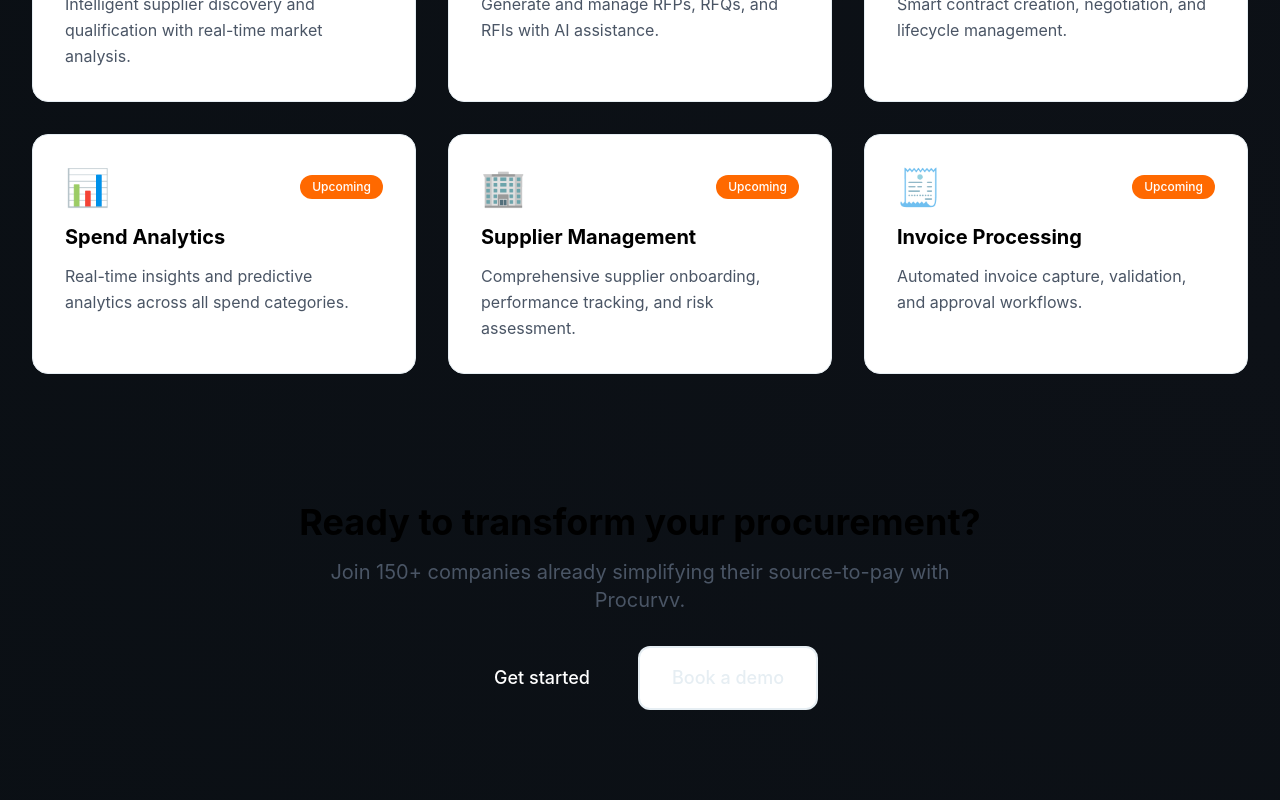
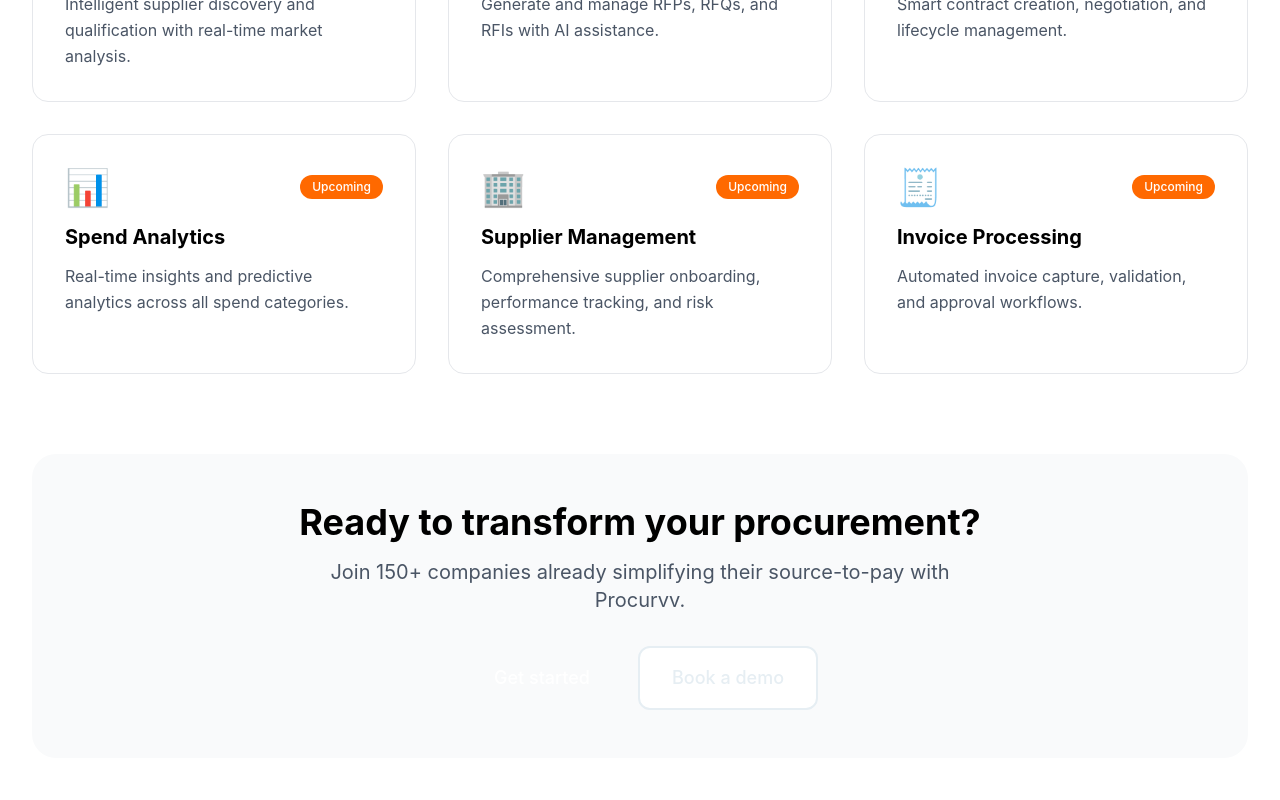
Before and after one commit to VishakBaddur/GPTforProcurement, a Next.js app: page / in a window 1280 px wide. Shown: the part 620-1420 px from the top of the page. Built offline with nearby package versions, Linux system fonts and the light colour scheme.

Commit message:
FIX: Change landing page from dark theme to light theme (white background, black text)

```diff
--- a/src/components/LandingPage.tsx
+++ b/src/components/LandingPage.tsx
@@ -79,9 +79,9 @@ export default function LandingPage({ onStartChat }: LandingPageProps) {
   ];
 
   return (
-    <div className="min-h-screen bg-procurvv-bg">
+    <div className="min-h-screen bg-white">
       {/* Header */}
-      <header className="bg-white border-b border-procurvv-border">
+      <header className="bg-white border-b border-gray-200">
         <div className="max-w-7xl mx-auto px-4 sm:px-6 lg:px-8">
           <div className="flex justify-between items-center h-16">
             {/* Logo */}
@@ -214,7 +214,7 @@ export default function LandingPage({ onStartChat }: LandingPageProps) {
                   initial={{ opacity: 0, y: 20 }}
                   animate={{ opacity: 1, y: 0 }}
                   transition={{ delay: 0.1 * index }}
-                  className="bg-white rounded-2xl p-8 border border-procurvv-border hover:shadow-lg transition-all duration-200"
+                  className="bg-white rounded-2xl p-8 border border-gray-200 hover:shadow-lg transition-all duration-200"
                 >
                   <div className="flex items-center justify-between mb-4">
                     <div className="text-4xl">{feature.icon}</div>
@@ -234,7 +234,7 @@ export default function LandingPage({ onStartChat }: LandingPageProps) {
             initial={{ opacity: 0, y: 20 }}
             animate={{ opacity: 1, y: 0 }}
             transition={{ delay: 0.8 }}
-            className="text-center bg-gradient-to-r from-procurvv-gradient-start to-procurvv-gradient-end rounded-3xl p-12 mb-16"
+            className="text-center bg-gray-50 rounded-3xl p-12 mb-16"
           >
             <h2 className="text-3xl md:text-4xl font-bold text-black mb-4">
               Ready to transform your procurement?
@@ -255,7 +255,7 @@ export default function LandingPage({ onStartChat }: LandingPageProps) {
       </main>
 
       {/* Footer */}
-      <footer className="bg-white border-t border-procurvv-border py-16">
+      <footer className="bg-white border-t border-gray-200 py-16">
         <div className="max-w-7xl mx-auto px-4 sm:px-6 lg:px-8">
           <div className="grid grid-cols-1 md:grid-cols-4 gap-8">
             {/* Logo */}
@@ -305,7 +305,7 @@ export default function LandingPage({ onStartChat }: LandingPageProps) {
             </div>
           </div>
 
-          <div className="border-t border-procurvv-border mt-12 pt-8 flex flex-col md:flex-row justify-between items-center">
+          <div className="border-t border-gray-200 mt-12 pt-8 flex flex-col md:flex-row justify-between items-center">
             <p className="text-gray-600 text-sm">
               © 2024 Procurvv. All rights reserved.
             </p>
```
